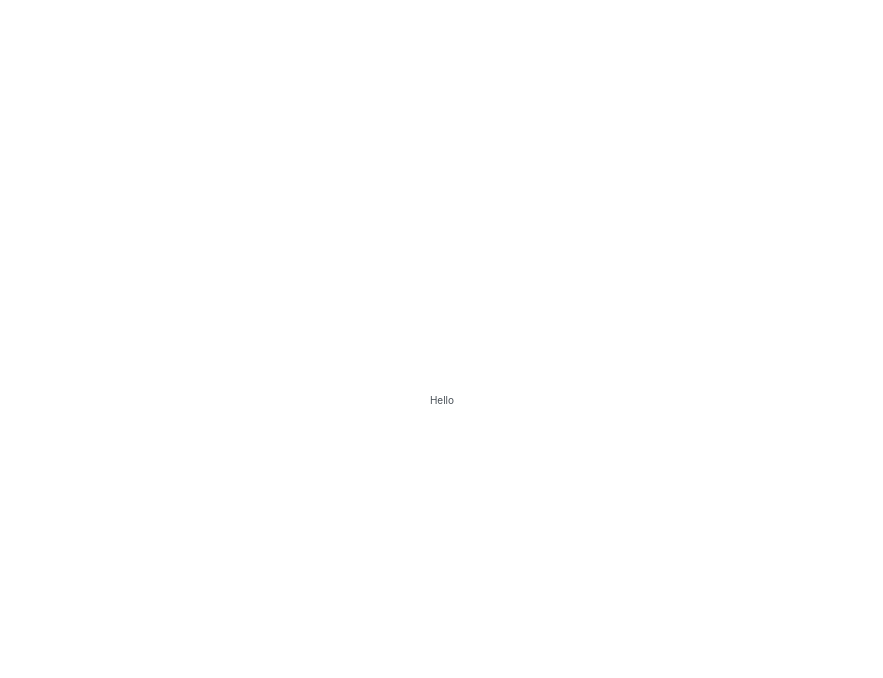
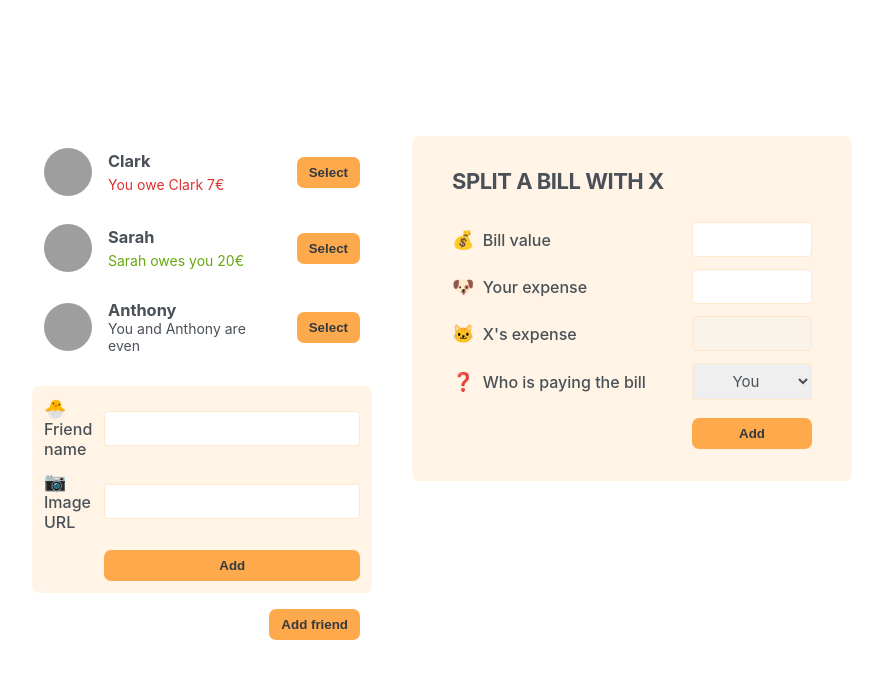
Before and after one commit to seoyeonum/eat-n-split, a JavaScript app: page / in a window 1280 px wide. Shown: the top 678 px of the page, without its empty margins (198-1081 px from the left). Built offline with nearby package versions, Linux system fonts and the light colour scheme; grey boxes are pictures that could not be loaded; the HTML template or start-up script is replaced by a standard one.

Commit message:
✨ feat: add static part of the application
- add FriendsList and Friend components with array.map() and && operator
- add FormAddFreind and FromSplitBill components
- add Button component with children props to increase reusability

```diff
--- a/src/App.js
+++ b/src/App.js
@@ -20,5 +20,91 @@
 ];
 
 export default function App() {
-  return <div>Hello</div>;
+  return (
+    <div className="app">
+      <div className="sidebar">
+        <FriendsList />
+        <FormAddFriend />
+        <Button>Add friend</Button>
+      </div>
+      <FormSplitBill />
+    </div>
+  );
 }
+
+function FriendsList() {
+  const freinds = initialFriends;
+  return (
+    <ul>
+      {freinds.map((friend) => (
+        <Friend friend={friend} key={friend.id} />
+      ))}
+    </ul>
+  );
+}
+
+function Friend({ friend }) {
+  return (
+    <li>
+      <img src={friend.image} alt={friend.name} />
+      <h3>{friend.name}</h3>
+
+      {friend.balance < 0 && (
+        <p className="red">
+          You owe {friend.name} {Math.abs(friend.balance)}€
+        </p>
+      )}
+      {friend.balance > 0 && (
+        <p className="green">
+          {friend.name} owes you {Math.abs(friend.balance)}€
+        </p>
+      )}
+      {friend.balance === 0 && <p>You and {friend.name} are even</p>}
+
+      <Button>Select</Button>
+    </li>
+  );
+}
+
+function Button({ children }) {
+  return <button className="button">{children}</button>;
+}
+
+function FormAddFriend() {
+  return (
+    <form className="form-add-friend">
+      <label>🐣Friend name</label>
+      <input type="text" />
+
+      <label>📷Image URL</label>
+      <input type="text" />
+
+      <Button>Add</Button>
+    </form>
+  );
+}
+
+function FormSplitBill({}) {
+  return (
+    <form className="form-split-bill">
+      <h2>Split a bill with X</h2>
+
+      <label>💰 Bill value</label>
+      <input type="text" />
+
+      <label>🐶 Your expense</label>
+      <input type="text" />
+
+      <label>🐱 X's expense</label>
+      <input type="text" disabled />
+
+      <label>❓ Who is paying the bill</label>
+      <select>
+        <option value="user">You</option>
+        <option value="friend">X</option>
+      </select>
+
+      <Button>Add</Button>
+    </form>
+  );
+}
```
